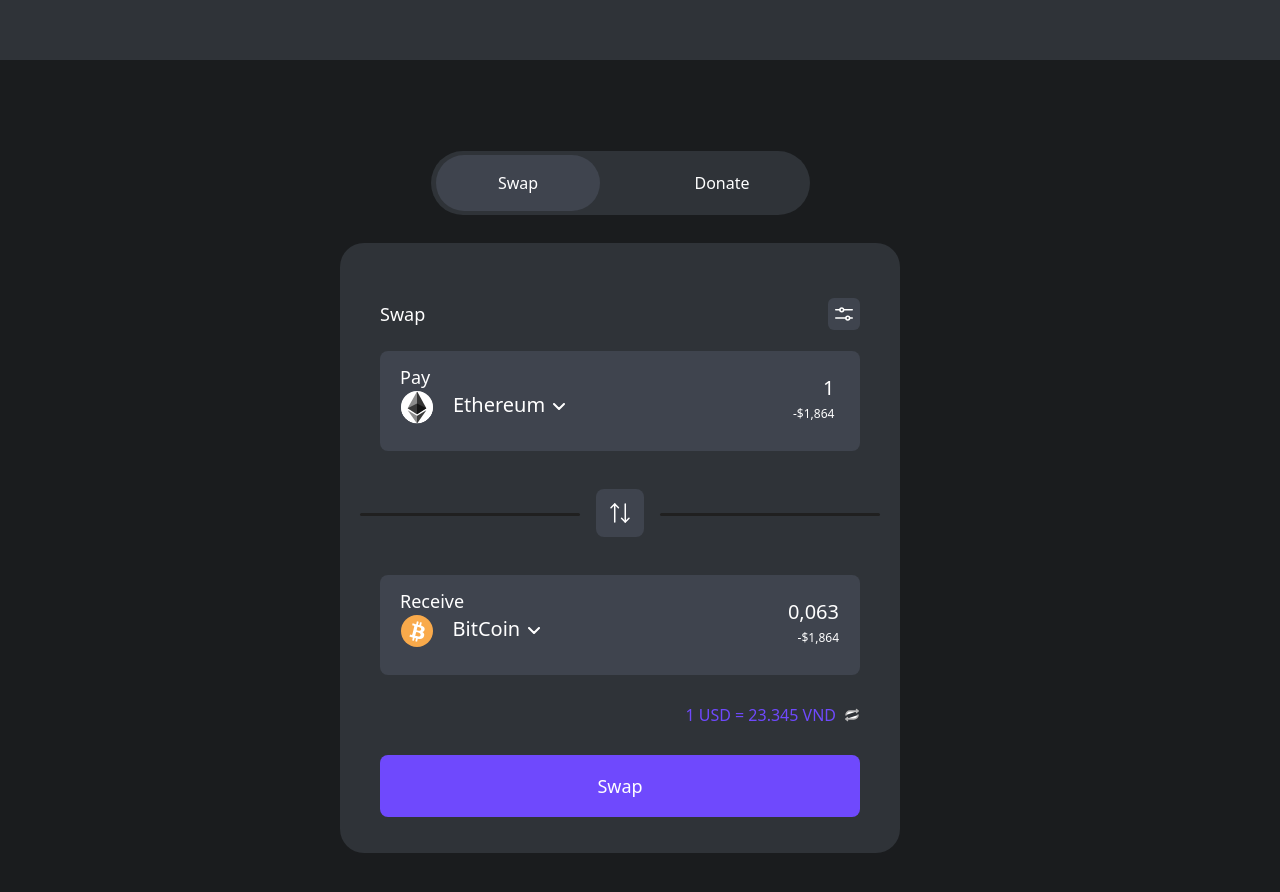
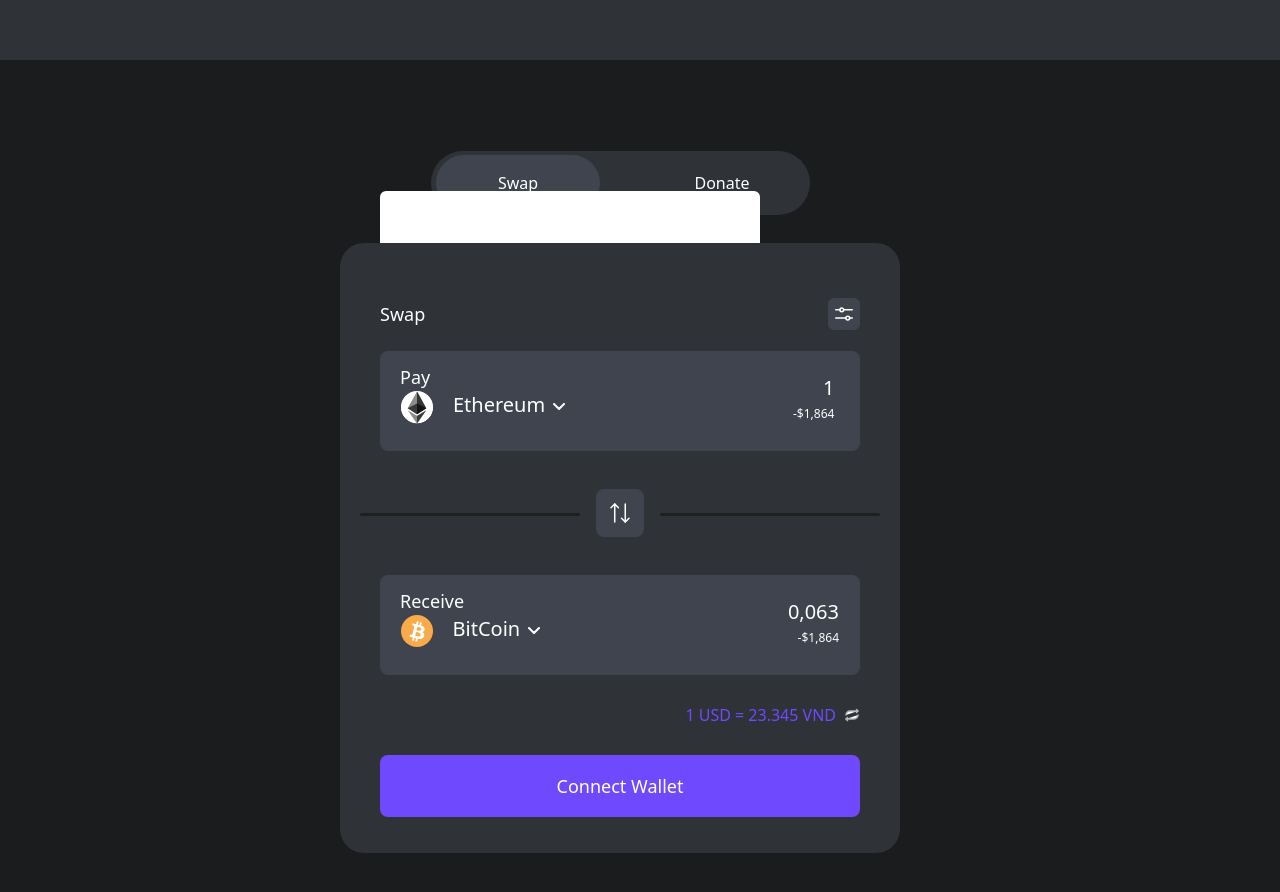
Before and after one commit to tung0101/Fontend_scientist, a React (Create React App) app in the folder client/: page / in a window 1280 px wide. Shown: the top 892 px of the page. Built offline with nearby package versions, Linux system fonts and the light colour scheme.

Commit message:
update 23/10/2023 2h40

```diff
--- a/client/src/App.jsx
+++ b/client/src/App.jsx
@@ -23,4 +23,6 @@
   );
 };
 
+
+
 export default App;
--- a/client/src/components/Connect-wallet.jsx
+++ b/client/src/components/Connect-wallet.jsx
@@ -2,7 +2,9 @@
 
 const Connect = () => {
   return (
-    <div className="w-[560px] h-[698px] ">
+    <div className="relative">
+      <div className="w-[380px] h-[380px] rounded-md bg-white absolute top-10 left-10"></div>
+      <div className="w-[560px] h-[698px]  ">
         <div className="flex justify-center">
           <div className="w-[379px] h-[64px] bg-[#2F3338] rounded-full flex gap-10 justify-center items-center">
             <div className="w-[164px] h-[56px] bg-[#3F444E] rounded-full flex justify-center items-center">
@@ -305,6 +307,7 @@
           </div>
         </div>
       </div>
+    </div>
   );
 };
 
--- a/client/src/pages/Content.jsx
+++ b/client/src/pages/Content.jsx
@@ -5,9 +5,9 @@
 const Content = () => {
   return (
     <div className="flex items-center justify-center h-screen mt-10">
-      {/* <Connect /> */}
+      <Connect />
       {/* <Donate/> */}
-      <Swap/>
+      {/* <Swap/> */}
     </div>
   );
 };
```
Lines whose indentation alone changed are shown as unchanged.
